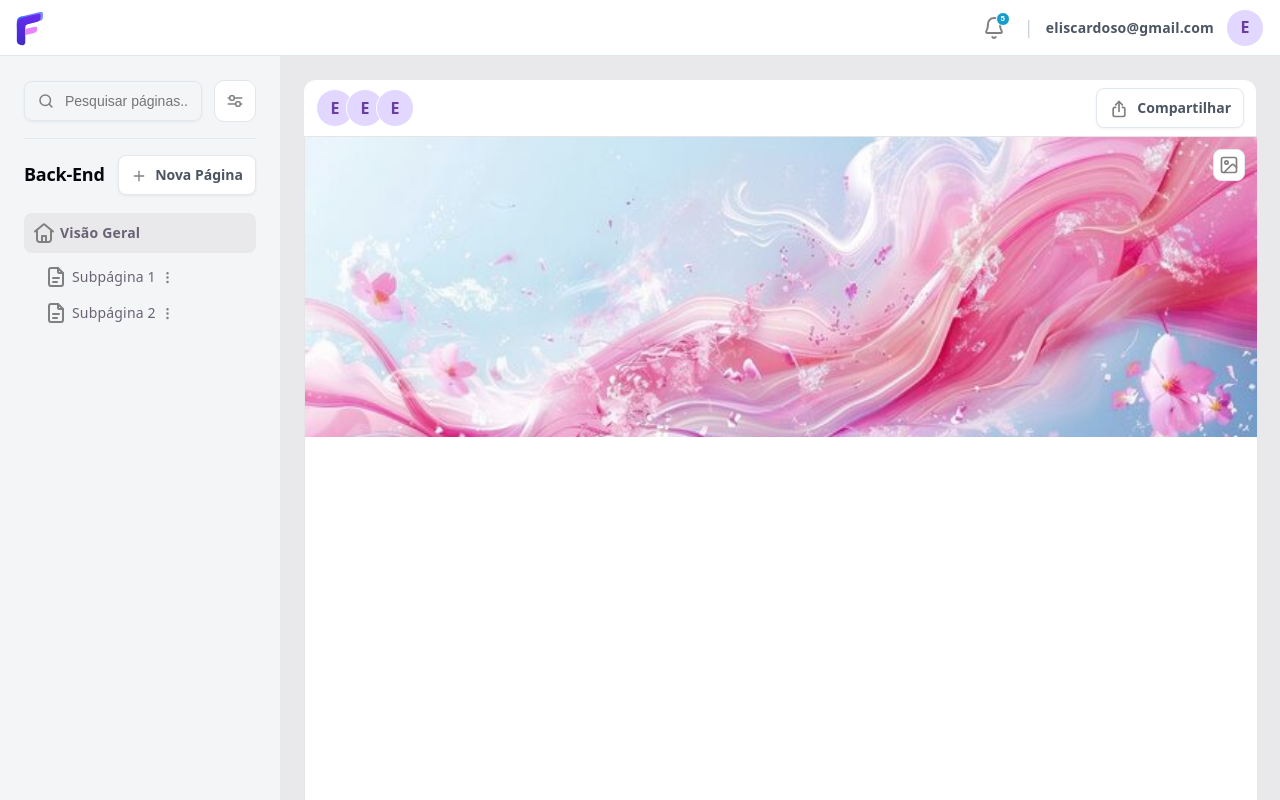
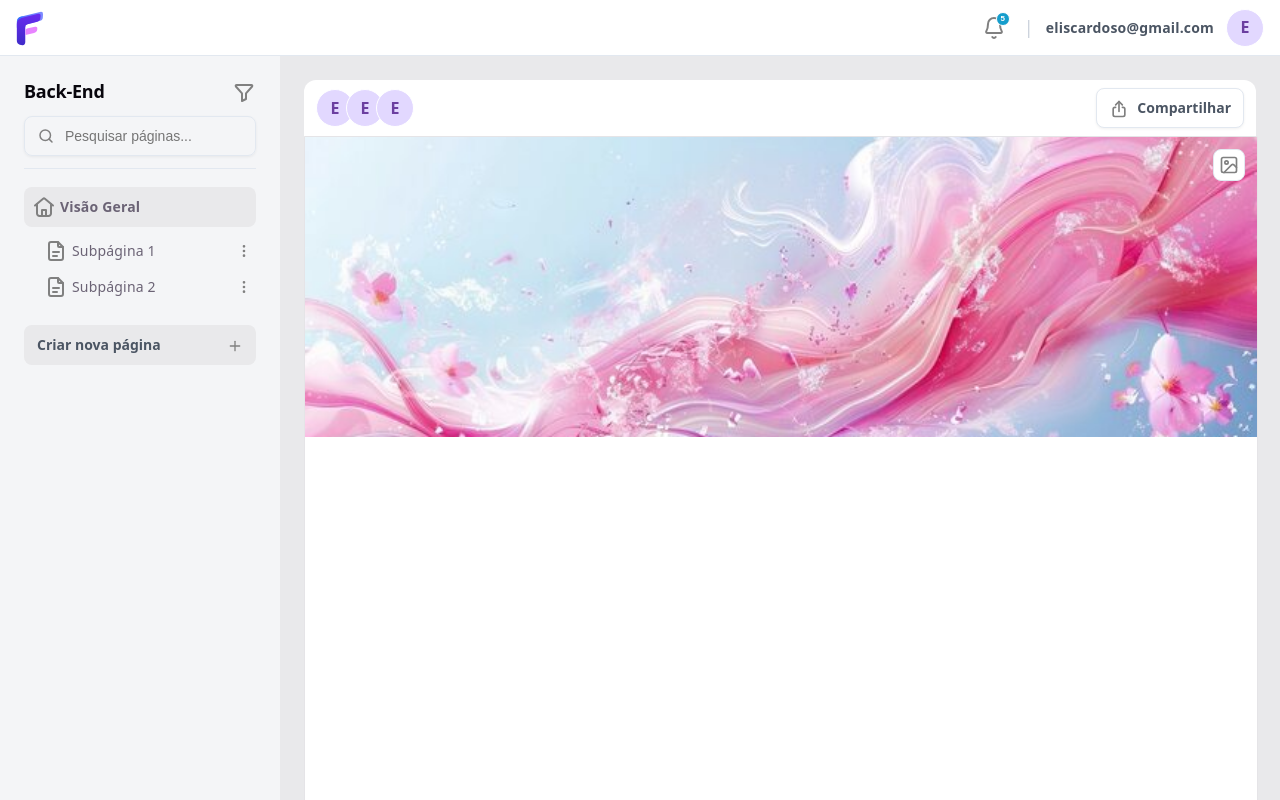
Before and after one commit to elisAntolin/folio, a React (Vite) app in the folder frontend/: page /pages/1 in a window 1280 px wide. Shown: the top 800 px of the page. Built offline with nearby package versions, Linux system fonts and the light colour scheme.

Commit message:
feat: improve sidebar navigation and filtering components

```diff
--- a/frontend/src/components/AddPageButton/AddPageButton.tsx
+++ b/frontend/src/components/AddPageButton/AddPageButton.tsx
@@ -6,16 +6,20 @@ import CreatePageModal from "../modals/CreatePageModal/CreatePageModal";
 
 interface AddPageButtonProps {
   onCreate: (title: string, category: string) => void;
+  label?: string;
 }
 
-function AddPageButton({ onCreate }: AddPageButtonProps) {
+function AddPageButton({
+  onCreate,
+  label = "Nova Página",
+}: AddPageButtonProps) {
   const [isCreateOpen, setIsCreateOpen] = useState(false);
 
   return (
     <>
       <button className="new-page" onClick={() => setIsCreateOpen(true)}>
         <img src={plusIcon} alt="" />
-        <span>Nova Página</span>
+        <span>{label}</span>
       </button>
 
       <CreatePageModal
--- a/frontend/src/components/SearchFilterBar/SearchFilterBar.tsx
+++ b/frontend/src/components/SearchFilterBar/SearchFilterBar.tsx
@@ -3,7 +3,11 @@ import FilterCategories from "../modals/FilterCategories/FilterCategories";
 
 import "./SearchFilterBar.css";
 
-function SearchFilterBar() {
+interface SearchFilterBarProps {
+  showFilter?: boolean;
+}
+
+function SearchFilterBar({ showFilter = true }: SearchFilterBarProps) {
   const categories: string[] = [
     "Trabalho",
     "Estudos",
@@ -24,12 +28,14 @@ function SearchFilterBar() {
         />
       </div>
 
+      {showFilter && (
         <FilterCategories
           categories={categories}
           onFilterChange={(selectedCategories: string[]) => {
             console.log("Categorias selecionadas:", selectedCategories);
           }}
         />
+      )}
     </div>
   );
 }
--- a/frontend/src/components/Sidebar/Sidebar.css
+++ b/frontend/src/components/Sidebar/Sidebar.css
@@ -7,13 +7,28 @@ aside {
   background: var(--surface-muted);
 }
 
+.sidebar-search {
+  width: 100%;
+  margin-top: var(--space-3);
+}
+
+.sidebar-search .search-filter-bar {
+  display: block;
+}
+
+.sidebar-search .search-bar {
+  width: 100%;
+}
+
 .sidebar-pages-header {
   display: flex;
   align-items: center;
   justify-content: space-between;
+  gap: var(--space-3);
 }
 
-ul {
+.sidebar-list,
+.sidebar-list ul {
   list-style: none;
   padding: 0 0 var(--space-2) var(--space-5);
 }
@@ -22,17 +37,24 @@ ul {
   padding: 0;
 }
 
-h2 {
+.sidebar-pages-header h2 {
   font-size: 18px;
   font-weight: 600;
   margin: 0;
+}
+
+.sidebar-divider {
+  border: none;
+  height: 1px;
+  margin: var(--space-3) 0;
+  background-color: var(--border-control);
 }
 
 .page-name {
   font: 600 14px / 1.4 var(--sans);
 }
 
-li > a {
+.sidebar-list li > a {
   display: flex;
   align-items: center;
   gap: var(--space-1);
@@ -45,8 +67,27 @@ li > a {
   font: 400 14px / 1.4 var(--sans);
 }
 
+.sidebar-list-item {
+  display: flex;
+  align-items: center;
+  padding-top: var(--space-3);
+}
+
 .sidebar-list-item > a {
-  padding-top: var(--space-3);
+  flex: 1;
+  min-width: 0;
+  padding-top: 0;
+}
+
+.sidebar-list-item .page-actions-trigger {
+  width: 24px;
+  height: 24px;
+  margin-left: var(--space-2);
+}
+
+.sidebar-list-item .page-actions-trigger img {
+  width: 16px;
+  height: 16px;
 }
 
 .sidebar-link-home {
@@ -55,14 +96,15 @@ li > a {
   border-radius: var(--radius-md);
 }
 
-hr {
-  border: none;
-  height: 1px;
-  background-color: var(--border-control);
-  margin: var(--space-4) 0;
+.sidebar-create-button {
+  margin-top: var(--space-2);
 }
 
-.subpages-actions {
-  width: 15px;
-  height: 15px;
+.sidebar-create-button .new-page {
+  width: 100%;
+  justify-content: space-between;
+  flex-direction: row-reverse;
+  background-color: var(--surface-subtle);
+  border-color: transparent;
+  box-shadow: none;
 }
--- a/frontend/src/components/Sidebar/Sidebar.tsx
+++ b/frontend/src/components/Sidebar/Sidebar.tsx
@@ -1,11 +1,15 @@
+import { useState } from "react";
 import "./Sidebar.css";
 
 import homeIcon from "../../assets/casa.svg";
 import pageIcon from "../../assets/pagina.svg";
-import verticalDotsIcon from "../../assets/pontos-vertical.svg";
 
 import SearchFilterBar from "../../components/SearchFilterBar/SearchFilterBar";
 import AddPageButton from "../AddPageButton/AddPageButton";
+import PageActionsMenu from "../modals/PageActionsMenu/PageActionsMenu";
+import SortFilter, {
+  type SortOption,
+} from "../modals/SortFilter/SortFilter";
 
 import { Link } from "react-router";
 
@@ -15,34 +19,85 @@ const page = {
   icon: homeIcon,
 };
 
-const subpages = [
+interface Subpage {
+  id: string;
+  name: string;
+  icon: string;
+  createdAt: number;
+  category?: string;
+}
+
+const initialSubpages: Subpage[] = [
   {
     id: "2",
     name: "Subpágina 1",
     icon: pageIcon,
+    createdAt: 1,
   },
   {
     id: "3",
     name: "Subpágina 2",
     icon: pageIcon,
+    createdAt: 2,
   },
 ];
 
 function Sidebar() {
+  const [subpages, setSubpages] = useState(initialSubpages);
+  const [sortBy, setSortBy] = useState<SortOption>("alphabetical");
+
+  const sortedSubpages = [...subpages].sort((firstSubpage, secondSubpage) => {
+    if (sortBy === "alphabetical") {
+      return firstSubpage.name.localeCompare(secondSubpage.name, "pt-BR");
+    }
+
+    if (sortBy === "recent") {
+      return secondSubpage.createdAt - firstSubpage.createdAt;
+    }
+
+    return firstSubpage.createdAt - secondSubpage.createdAt;
+  });
+
+  function handleCreateSubpage(title: string, category: string) {
+    setSubpages((currentSubpages) => [
+      ...currentSubpages,
+      {
+        id: String(currentSubpages.length + 2),
+        name: title,
+        icon: pageIcon,
+        createdAt: Date.now(),
+        category,
+      },
+    ]);
+  }
+
+  function handleEditSubpage(id: string, newTitle: string) {
+    setSubpages((currentSubpages) =>
+      currentSubpages.map((subpage) =>
+        subpage.id === id ? { ...subpage, name: newTitle } : subpage,
+      ),
+    );
+  }
+
+  function handleDeleteSubpage(id: string) {
+    setSubpages((currentSubpages) =>
+      currentSubpages.filter((subpage) => subpage.id !== id),
+    );
+  }
+
   return (
     <aside className="sidebar">
-      <div className="sidebar-search">
-        <SearchFilterBar />
-      </div>
-
-      <hr className="sidebar-divider" />
-
       <section className="sidebar-pages" aria-labelledby="sidebar-title">
         <div className="sidebar-pages-header">
           <h2 id="sidebar-title">Back-End</h2>
+          <SortFilter onSortChange={setSortBy} />
+        </div>
 
-          <AddPageButton></AddPageButton>
+        <div className="sidebar-search">
+          <SearchFilterBar showFilter={false} />
         </div>
+
+        <hr className="sidebar-divider" />
 
         <nav className="sidebar-navigation" aria-label="Subpáginas">
           <ul className="sidebar-list">
@@ -55,19 +110,48 @@ function Sidebar() {
                 <span className="page-name">{page.name}</span>
               </Link>
               <ul>
-                {subpages.map((subpage) => (
+                {sortedSubpages.map((subpage) => (
                   <li key={subpage.id} className="sidebar-list-item">
                     <Link to={`/pages/${subpage.id}`} className="sidebar-link">
                       <img src={subpage.icon} alt="" />
                       <span className="subpages-name">{subpage.name}</span>
-                      <img className="subpages-actions" src={verticalDotsIcon} alt="" />
                     </Link>
+                    <PageActionsMenu
+                      currentTitle={subpage.name}
+                      publicLink={`/pages/${subpage.id}`}
+                      onEdit={(newTitle) =>
+                        handleEditSubpage(subpage.id, newTitle)
+                      }
+                      onShare={(email, permission) =>
+                        console.log(
+                          "Compartilhar subpágina:",
+                          subpage.id,
+                          email,
+                          permission,
+                        )
+                      }
+                      onDelete={() => handleDeleteSubpage(subpage.id)}
+                      onLinkPermissionChange={(permission) =>
+                        console.log(
+                          "Permissão da subpágina:",
+                          subpage.id,
+                          permission,
+                        )
+                      }
+                    />
                   </li>
                 ))}
               </ul>
             </li>
           </ul>
         </nav>
+
+        <div className="sidebar-create-button">
+          <AddPageButton
+            label="Criar nova página"
+            onCreate={handleCreateSubpage}
+          />
+        </div>
       </section>
     </aside>
   );
--- a/frontend/src/components/modals/SortFilter/SortFilter.css
+++ b/frontend/src/components/modals/SortFilter/SortFilter.css
@@ -1,13 +1,14 @@
 .sort-trigger {
-  width: 42px;
-  height: 42px;
+  width: 24px;
+  height: 24px;
   display: flex;
   align-items: center;
   justify-content: center;
-  background: #ffffff;
+  padding: 0;
+  background: transparent;
   color: #6b7280;
-  border: 1px solid #e1e5ed;
-  border-radius: 10px;
+  border: none;
+  border-radius: 0;
   cursor: pointer;
   transition: all 0.2s ease;
 }
@@ -19,9 +20,7 @@
 }
 
 .sort-trigger:hover {
-  background: #f8faff;
-  border-color: #cbd5e1;
-  color: #2563eb;
+  background: transparent;
 }
 
 .sort-content {
--- a/frontend/src/components/modals/SortFilter/SortFilter.tsx
+++ b/frontend/src/components/modals/SortFilter/SortFilter.tsx
@@ -4,8 +4,14 @@ import "./SortFilter.css";
 
 import filterIcon from "../../../assets/filtro.svg";
 
-function SortFilter() {
-  const [sortBy, setSortBy] = useState("alphabetical");
+export type SortOption = "alphabetical" | "recent" | "creation";
+
+interface SortFilterProps {
+  onSortChange?: (sortBy: SortOption) => void;
+}
+
+function SortFilter({ onSortChange }: SortFilterProps) {
+  const [sortBy, setSortBy] = useState<SortOption>("alphabetical");
 
   const options = [
     { value: "alphabetical", label: "A–Z" },
@@ -36,7 +42,22 @@ function SortFilter() {
             Classificar por
           </DropdownMenu.Label>
 
-          <DropdownMenu.RadioGroup value={sortBy} onValueChange={setSortBy}>
+          <DropdownMenu.RadioGroup
+            value={sortBy}
+            onValueChange={(value) => {
+              if (
+                value !== "alphabetical" &&
+                value !== "recent" &&
+                value !== "creation"
+              ) {
+                return;
+              }
+
+              const nextSortBy: SortOption = value;
+              setSortBy(nextSortBy);
+              onSortChange?.(nextSortBy);
+            }}
+          >
             {options.map((option) => (
               <DropdownMenu.RadioItem
                 key={option.value}
```
Lines whose indentation alone changed are shown as unchanged.
